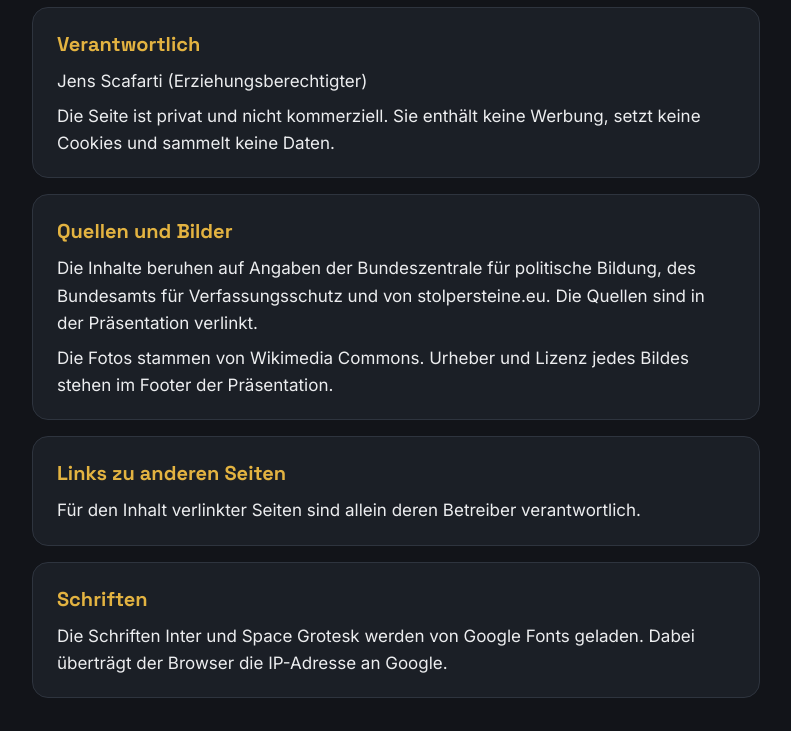
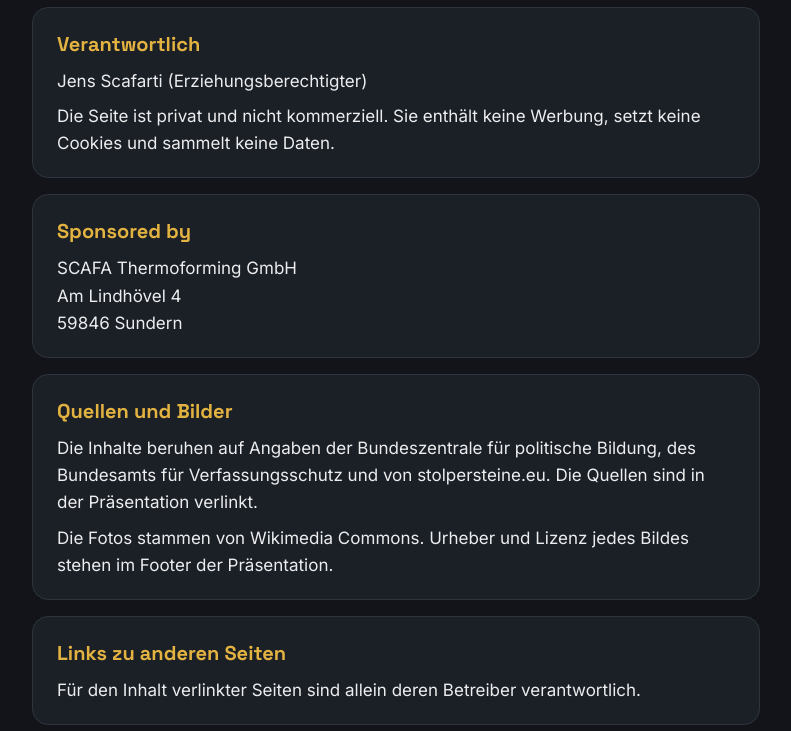
Before and after one commit to JensScafarti/teampostbox-site, a plain HTML site: page impressum.html in a window 1280 px wide. Shown: the part 439-1170 px from the top of the page, without its empty margins (244-1035 px from the left). Drawn offline with Linux system fonts and the light colour scheme.

Commit message:
Footer and imprint: sponsored by SCAFA Thermoforming GmbH
Co-Authored-By: Claude Opus 5.5 <noreply@anthropic.com>
Claude-Session: https://claude.ai/code/session_01NfhHqBSV1KFWKuYUdBQFY3

```diff
--- a/impressum.html
+++ b/impressum.html
@@ -44,6 +44,11 @@ footer { margin-top:36px; text-align:center; color:var(--ink-soft); font-size:14
   </section>
 
   <section>
+    <h2>Sponsored by</h2>
+    <p>SCAFA Thermoforming GmbH<br>Am Lindhövel 4<br>59846 Sundern</p>
+  </section>
+
+  <section>
     <h2>Quellen und Bilder</h2>
     <p>Die Inhalte beruhen auf Angaben der Bundeszentrale für politische Bildung, des Bundesamts für Verfassungsschutz und von stolpersteine.eu. Die Quellen sind in der Präsentation verlinkt.</p>
     <p>Die Fotos stammen von Wikimedia Commons. Urheber und Lizenz jedes Bildes stehen im Footer der Präsentation.</p>
```
Also changed, not shown: index.html (+1 -1 lines).
